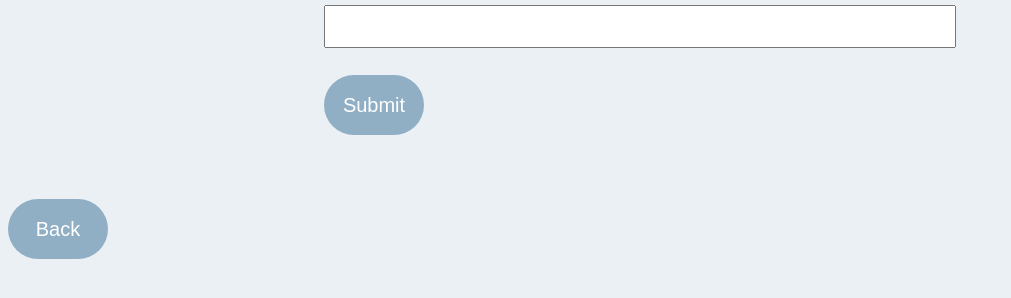
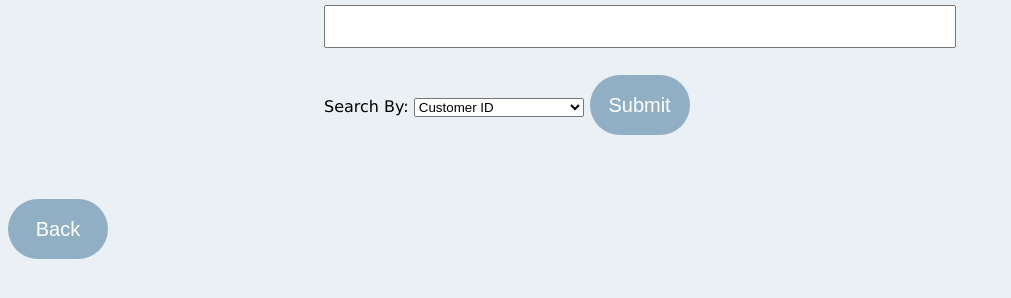
Before and after one commit to Gabriel-Sa/dbmsgui, a website: page public/searchCustomer.html in a window 1280 px wide. Shown: the part 166-464 px from the top of the page, without its empty margins (0-1011 px from the left). Drawn offline with Linux system fonts and the light colour scheme.

Commit message:
Update searchCustomer.html

```diff
--- a/public/searchCustomer.html
+++ b/public/searchCustomer.html
@@ -12,6 +12,12 @@
     <form action="/searchCustomer" method="POST">
       <lable for="searchCustomer">Search:</lable>
       <input type="text" class="userInput" id="searchCustomer" name="searchCustomer"><br><br>
+      <lable for="searchBy">Search By:</lable>
+      <select id="searchBy" name="searchBy">
+          <option value="1">Customer ID</option>
+          <option value="2">Customer Name</option>
+          <option value="3">None</option>
+      </select>
       <button type="submit" id="submitUser">Submit</button>
     </form>
     <div class="customerBackHolder">
```
